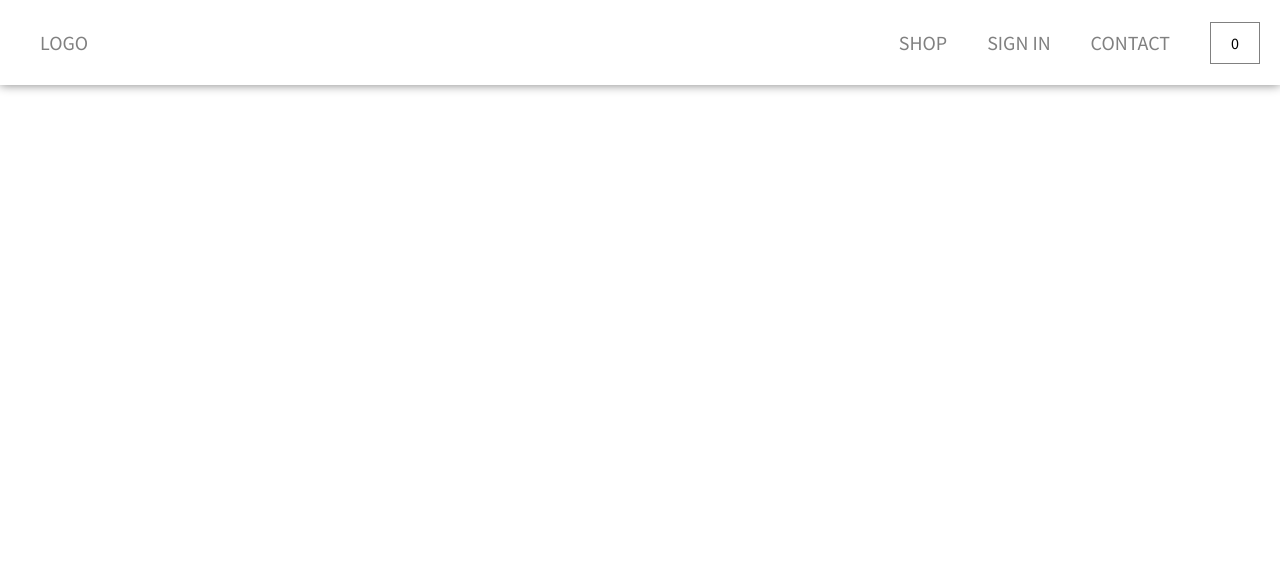
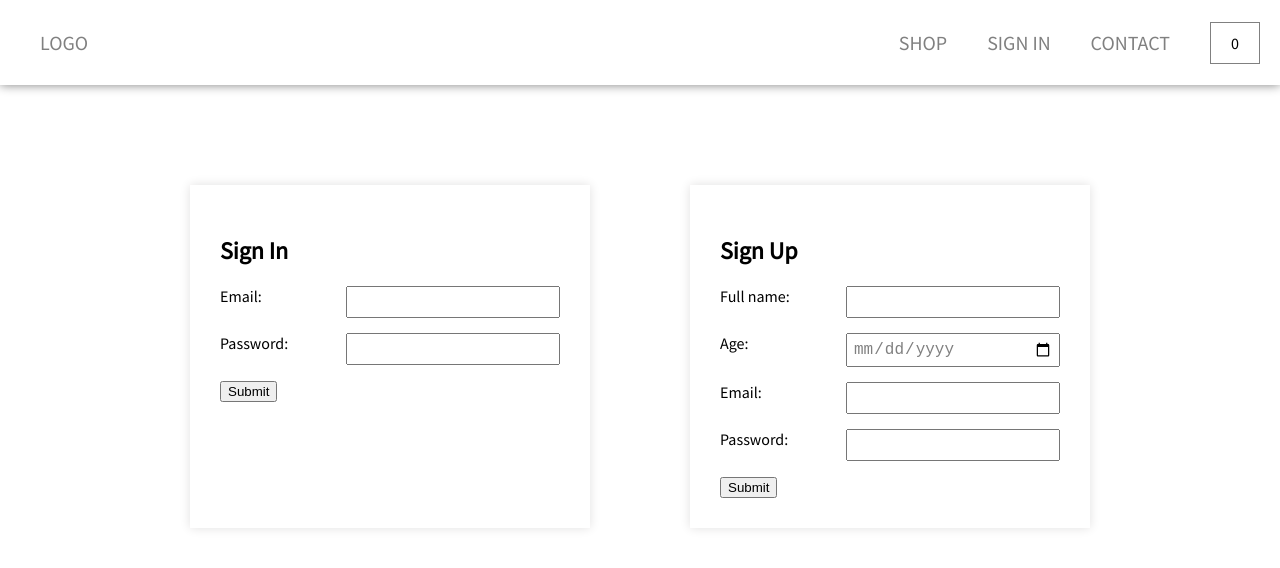
Before and after one commit to hakobyanviktoria8/coursehunter_react, a React (Create React App) app: page /signin in a window 1280 px wide. Shown: the top 568 px of the page. Built offline with nearby package versions, Linux system fonts and the light colour scheme.

Commit message:
added SignIn component and work mixin/include in SASS

```diff
--- a/src/App.js
+++ b/src/App.js
@@ -2,6 +2,7 @@ import { BrowserRouter, Routes, Route, Link } from 'react-router-dom';
 import HomePage from './routes/HomePage';
 import Flowers from './components/Flowers';
 import Header from './components/Header';
+import SignIn from './routes/SignIn';
 
 function App() {
   return (
@@ -14,6 +15,7 @@ function App() {
           <Route path="/shose" element="shose" />
           <Route path="/womens" element="womens" />
           <Route path="/mens" element="mens" />
+          <Route path="/signin" element={<SignIn/>} />
       </Routes>
     </BrowserRouter>
   );
--- /dev/null
+++ b/src/routes/SignIn.js
@@ -0,0 +1,84 @@
+import React, { useState } from 'react'
+import "./../styles/SignIn.scss"
+
+function SignIn() {
+    const [dataSignIn, setDataSignIn] = useState({
+        email:"",
+        password:""
+    })
+    const [dataSignUp, setDataSignUp] = useState({
+        name:"",
+        email:"",
+        password:""
+    })
+
+    // Submit Sign In
+    const handleSubmitSignIn=(e)=>{
+        e.preventDefault();
+        console.log(dataSignIn);
+    }
+    const handleChangeSignIn =(e) =>{
+        const {name, value} = e.target
+        setDataSignIn({
+            ...dataSignIn,
+            [name] : value,
+        })
+    }
+
+    // Submit Sign Up
+    const handleSubmitSignUp=(e)=>{
+        e.preventDefault();
+        console.log(dataSignUp);
+    }
+    const handleChangeSignUp =(e) =>{
+        const {name, value} = e.target
+        setDataSignUp({
+            ...dataSignUp,
+            [name] : value,
+        })
+    }
+
+  return (
+    <div className='formsWrapper'>
+        <div className='signin'>
+            <h2>Sign In</h2>
+            <form onSubmit={handleSubmitSignIn}>
+                <label>
+                    Email:
+                    <input onChange={handleChangeSignIn} type="email" name="email" autoComplete='off'/>
+                </label>
+                <label>
+                    Password:
+                    <input onChange={handleChangeSignIn} type="password" name="password" autoComplete='off'/>
+                </label>
+                <input type="submit" value="Submit" />
+            </form>
+        </div>
+
+        <div className='signup'>
+            <h2>Sign Up</h2>
+            <form onSubmit={handleSubmitSignUp}>
+                <label>
+                    Full name:
+                    <input onChange={handleChangeSignUp} type="text" name="name" autoComplete='off'/>
+                </label>
+                <label>
+                    Age:
+                    <input onChange={handleChangeSignUp} type="date" name="age" autoComplete='off'/>
+                </label>
+                <label>
+                    Email:
+                    <input onChange={handleChangeSignUp} type="email" name="email" autoComplete='off'/>
+                </label>
+                <label>
+                    Password:
+                    <input onChange={handleChangeSignUp} type="password" name="password" autoComplete='off'/>
+                </label>
+                <input type="submit" value="Submit" />
+            </form>
+        </div>
+    </div>
+  )
+}
+
+export default SignIn
--- /dev/null
+++ b/src/styles/SignIn.scss
@@ -0,0 +1,32 @@
+@mixin textInfo {
+    font-size: 16px;
+    color: gray;
+}
+
+.formsWrapper {
+    display: flex;
+    padding: 50px 100px;
+    justify-content: center;
+
+    div{
+        box-shadow: 0 0 10px rgb(225, 224, 224);
+        display: flex;
+        flex-direction: column;
+        width: 400px;
+        padding: 30px;
+        box-sizing: border-box;
+        margin: 50px;
+
+        label{
+            display: flex;
+            justify-content: space-between;
+            margin-bottom: 15px;
+
+            input{
+                width: 200px;
+                padding: 5px;
+                @include textInfo()
+            }
+        }
+    }
+}
```
